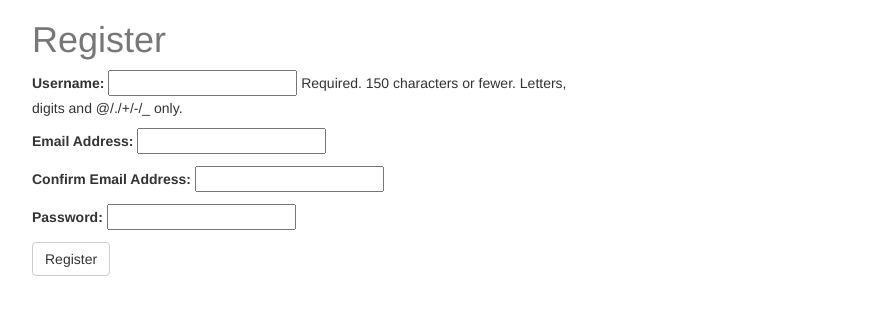
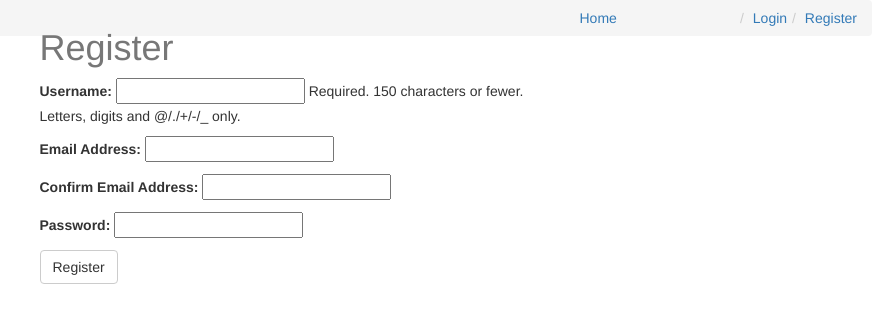
Before and after one commit to p3dr0migue1/trydjango, a Django app: page /register/ in a window 1280 px wide. Shown: the top 323 px of the page, without its empty margins (338-1226 px from the left). Run offline with Django 3.2, Linux system fonts and the light colour scheme; some libraries are stand-ins or nearby versions.

Commit message:
Adds breadcrumbs and general updates.

```diff
--- a/accounts/views.py
+++ b/accounts/views.py
@@ -13,6 +13,7 @@ User = get_user_model()
 
 
 def login_view(request):
+    next_page = request.GET.get('next')
     form = UserLoginForm(request.POST or None)
 
     if form.is_valid():
@@ -20,6 +21,9 @@ def login_view(request):
         password = form.cleaned_data.get('password')
         user = authenticate(username=username, password=password)
         login(request, user)
+
+        if next_page:
+            return redirect(next_page)
         return redirect('/')
 
     context = {
@@ -30,6 +34,7 @@ def login_view(request):
 
 
 def register_view(request):
+    next_page = request.GET.get('next')
     form = UserRegisterForm(request.POST or None)
 
     if form.is_valid():
@@ -40,6 +45,9 @@ def register_view(request):
         user.save()
         new_user = authenticate(username=username, password=password)
         login(request, new_user)
+
+        if next_page:
+            return redirect(next_page)
         return redirect('/')
 
     context = {
--- a/comments/views.py
+++ b/comments/views.py
@@ -1,5 +1,6 @@
 from django.contrib import messages
 from django.contrib.contenttypes.models import ContentType
+from django.contrib.auth.decorators import login_required
 from django.shortcuts import render
 from django.http import HttpResponseRedirect, Http404
 
@@ -7,6 +8,7 @@ from .forms import CommentForm
 from .models import Comment
 
 
+@login_required
 def comment_delete(request, id):
     try:
         comment = Comment.objects.get(id=id)
@@ -47,7 +49,7 @@ def comment_thread(request, id):
 
     comment_form = CommentForm(request.POST or None, initial=initial_data)
 
-    if comment_form.is_valid():
+    if comment_form.is_valid() and request.user.is_authenticated():
         c_type = comment_form.cleaned_data.get('content_type')
         content_type = ContentType.objects.get(model=c_type)
         obj_id = comment_form.cleaned_data.get('object_id')
--- a/posts/views.py
+++ b/posts/views.py
@@ -43,7 +43,7 @@ def post_detail(request, slug):
     }
 
     comment_form = CommentForm(request.POST or None, initial=initial_data)
-    if comment_form.is_valid():
+    if comment_form.is_valid() and request.user.is_authenticated():
         c_type = comment_form.cleaned_data.get('content_type')
         content_type = ContentType.objects.get(model=c_type)
         obj_id = comment_form.cleaned_data.get('object_id')
--- a/templates/base.html
+++ b/templates/base.html
@@ -24,8 +24,19 @@
 
     {% include "messages_display.html" %}
     <div class="container">
+      <ol class="breadcrumb">
+        <li><a href="{% url 'posts:list' %}">Home</a></li>
+        {% block post_link %}
+        {% endblock post_link %}
+
+        {% if not request.user.is_authenticated %}
+          <li class="pull-right"><a href="{% url 'register' %}">Register</a></li>
+          <li class="pull-right"><a href="{% url 'login' %}">Login</a></li>
+        {% else %}
+          <li class="pull-right"><a href="{% url 'logout' %}">Logout</a></li>
+        {% endif %}
+
         {% block content %}
-            <h1>{{ title }} is working!</h1>
         {% endblock content %}
     </div>
   <!-- jquery 1.12.4 minified from code.jquery.com -->
--- a/templates/comment_thread.html
+++ b/templates/comment_thread.html
@@ -17,6 +17,7 @@
                 </blockquote>
             {% endfor %}
 
+            {% if request.user.is_authenticated %}
                 <form method="POST" action=".">
                     {% csrf_token %}
                     <div class="form-group">
@@ -25,6 +26,9 @@
                     <input type="hidden" name="parent_id" value="{{ comment.id }}">
                     <input type="submit" class="btn btn-default" value="Reply">
                 </form>
+            {% else %}
+                <p>You must login to comment.</p>
+            {% endif %}
         </div>
         <hr>
     </div>
--- a/trydjango/settings.py
+++ b/trydjango/settings.py
@@ -119,6 +119,7 @@ USE_L10N = True
 
 USE_TZ = True
 
+LOGIN_URL = '/login/'
 
 # Static files (CSS, JavaScript, Images)
 # https://docs.djangoproject.com/en/1.9/howto/static-files/
```
Also changed, not shown: templates/post_detail.html (+12 -0 lines), db.sqlite3. Lines whose indentation alone changed are shown as unchanged.
